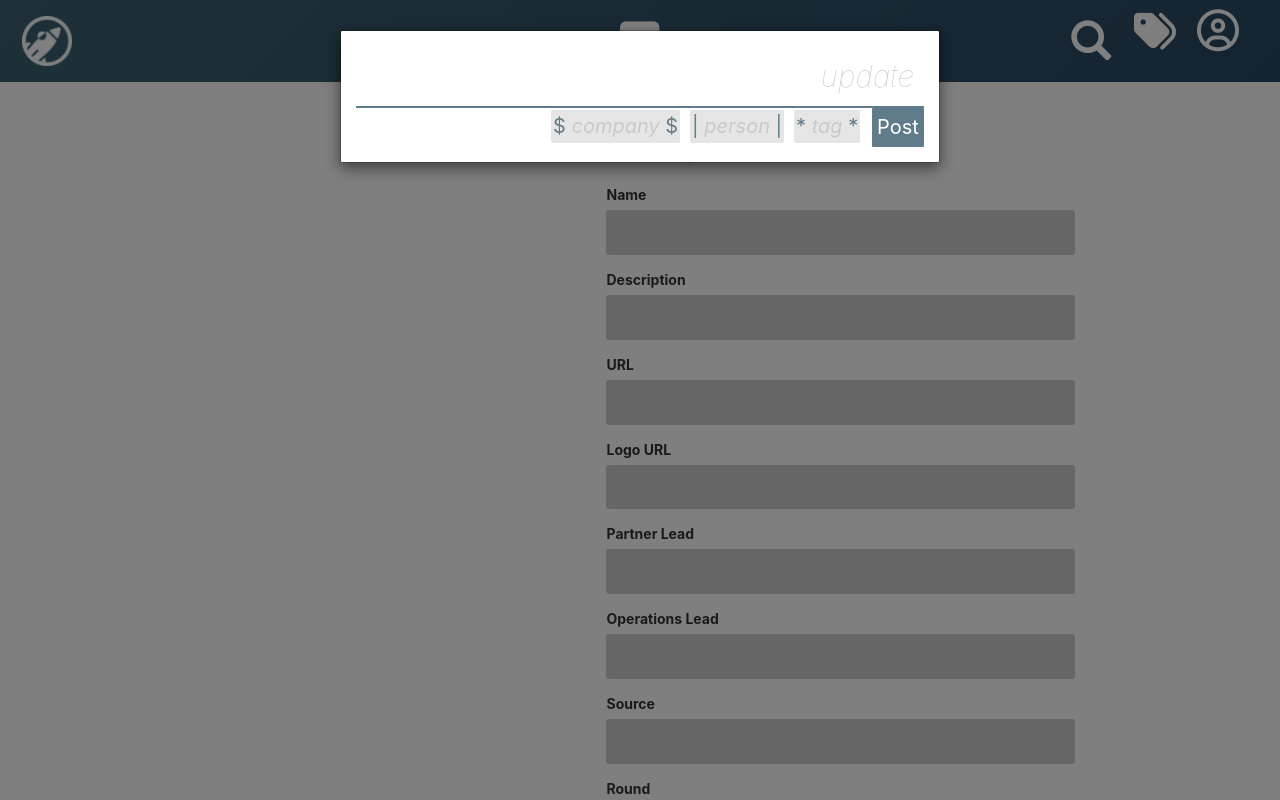
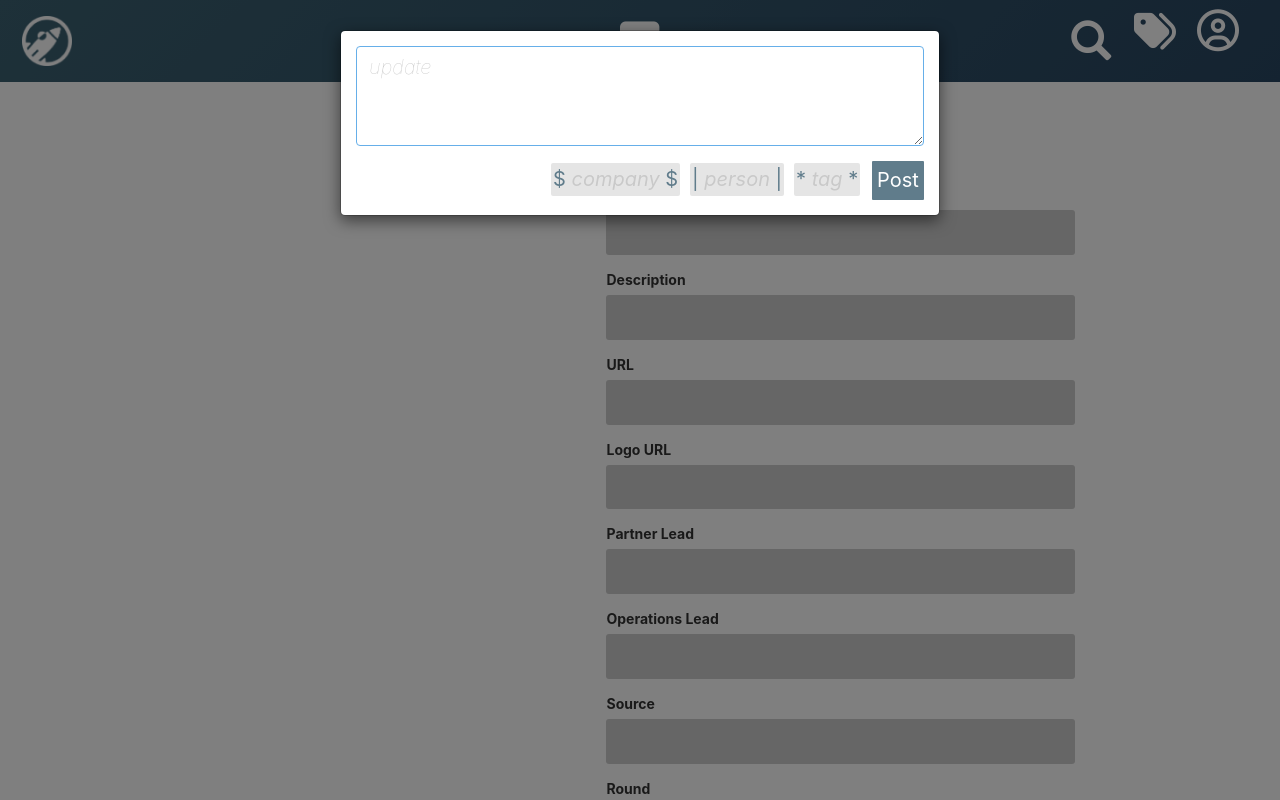
Before and after one commit to rithmschool/slowcrmv2, a Flask app: page /companies/new in a window 1280 px wide, after a click that opens the changed part. Run offline with Flask 2, Linux system fonts and the light colour scheme; the visitor is signed in with stand-in values (Sample User, id 1); data comes from the database, SQL or seed files in the repository; some libraries are stand-ins or nearby versions.

Commit message:
fixes #95, #96
switched input to textarea for entry form
made textarea text smaller
updated regex to handle empty tags
updated error message when user attempts to submit an empty tag

```diff
--- a/project/static/css/new.css
+++ b/project/static/css/new.css
@@ -57,7 +57,6 @@ ul {
 /*NEWPOST
 *********
 */
-
 .legend {
     border-radius: 0.5rem;
     color: #607c8b;
@@ -103,20 +102,8 @@ ul {
     margin-left: 1rem;
 }
 
-.modal-body textarea {
-    border: 1px solid rgba(#607c8b, 0.48);
-}
-
-.modal-body input {
-    font-weight: lighter;
-    font-size: 3rem;
-    box-shadow: none;
-    border-radius: 0px;
-    border: none;
-    border-bottom: solid 0.2rem #607c8b;
-    text-align: right;
-    padding: 3rem 1rem;
-    margin-bottom: -1.5rem;
+#tweet-message.form-control{
+    height: 10rem;
 }
 
 .modal-body button {
@@ -124,22 +111,20 @@ ul {
     border-radius: 1px;
 }
 
-.modal-body input::placeholder {
+.modal-body textarea::placeholder {
     font-weight: lighter;
     font-style: italic;
     color: rgb(201, 201, 201);
 }
 
-.modal-body input:focus {
-    outline: 0px;
+.modal-body textarea:focus {
     box-shadow: none;
-    border-bottom: solid 0.2rem #607c8b;
 }
 
 div.modal-content {
     position: relative;
     background-color: white;
-    border-radius: 0.2rem;
+    border-radius: 0.5rem;
 }
 
 
@@ -328,6 +313,9 @@ img.slow{
     img{
         display:none;
     }
+    textarea {
+      width: 80%;
+    }
 }
 /*iPad and Low Res Laptop*/
 @media (min-width: 768px) and (max-width:1200px) {
--- a/project/static/js/autocomplete.js
+++ b/project/static/js/autocomplete.js
@@ -37,14 +37,14 @@ $(function(){
   //Entry form submission error handling
   $('#entry-form').on('submit', function(e) {
     e.preventDefault()
-    var re = /[**,$$,||]{2}/;
+    var re = /\|\s*\||\$\s*\$|\*\s*\*/;
     if ($('#tweet-message').val() === "") {
       $('.flashes').empty().prepend(
         '<div>please enter person, company, or tag</div>'
       )
     }else if($('#tweet-message').val().match(re)){
       $('.flashes').empty().prepend(
-        '<div>please enter a correct tag</div>'
+        '<div>please enter a non-empty tag</div>'
       )
     }else {
       $.ajax({
--- a/project/templates/base.html
+++ b/project/templates/base.html
@@ -37,7 +37,7 @@
           <div class="entry">
             <form id="entry-form" action="{{ url_for('users.entry') }}" , method='POST'>
               <div class="form-group">
-                <input name="tweet-message" id="tweet-message" class="form-control" placeholder="update" autofocus></input>
+                <textarea wrap="soft" name="tweet-message" id="tweet-message" class="form-control" placeholder="update" autofocus></textarea>
               </div>
               <div class="flashes"></div>
               <div class="inline">
```
